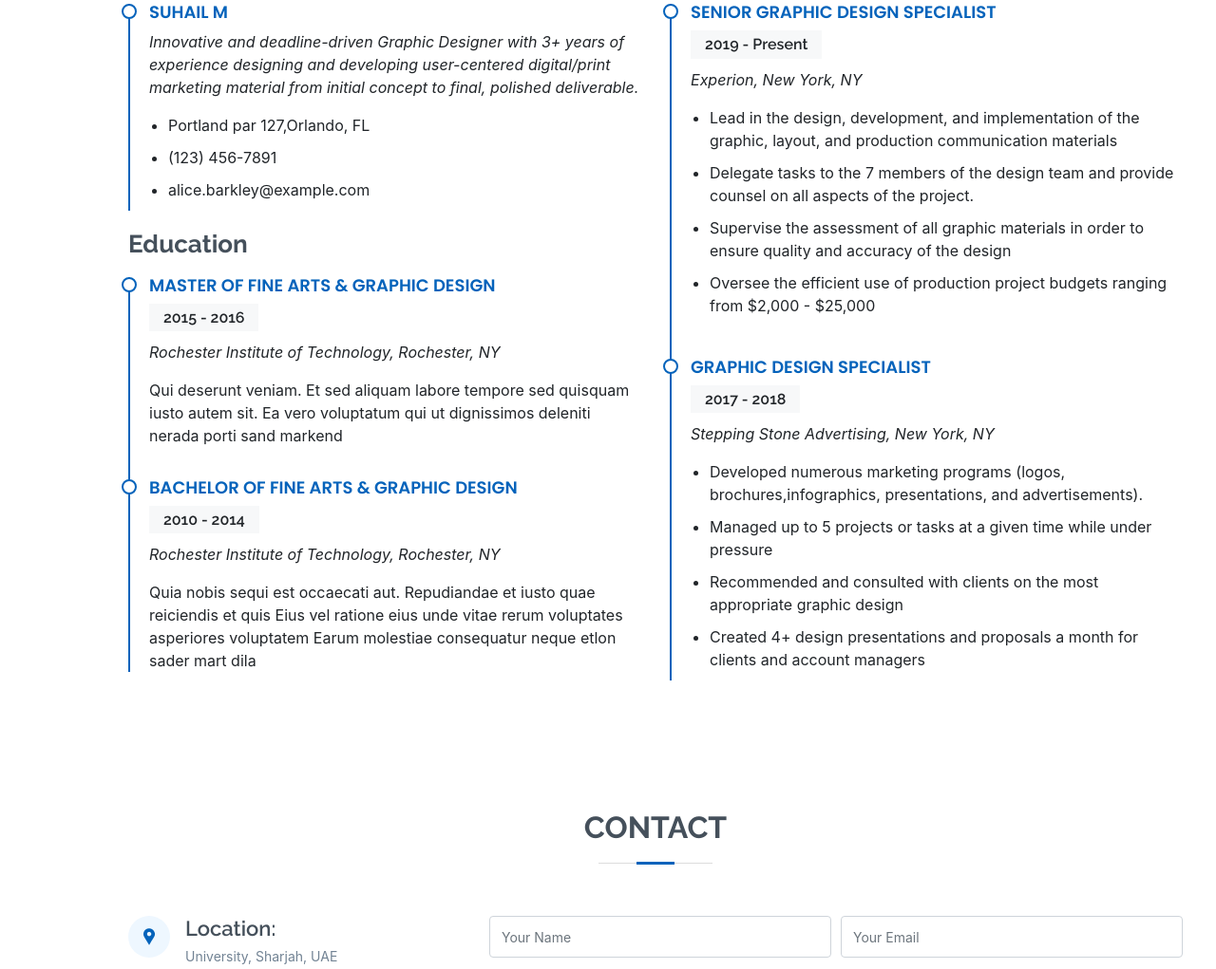
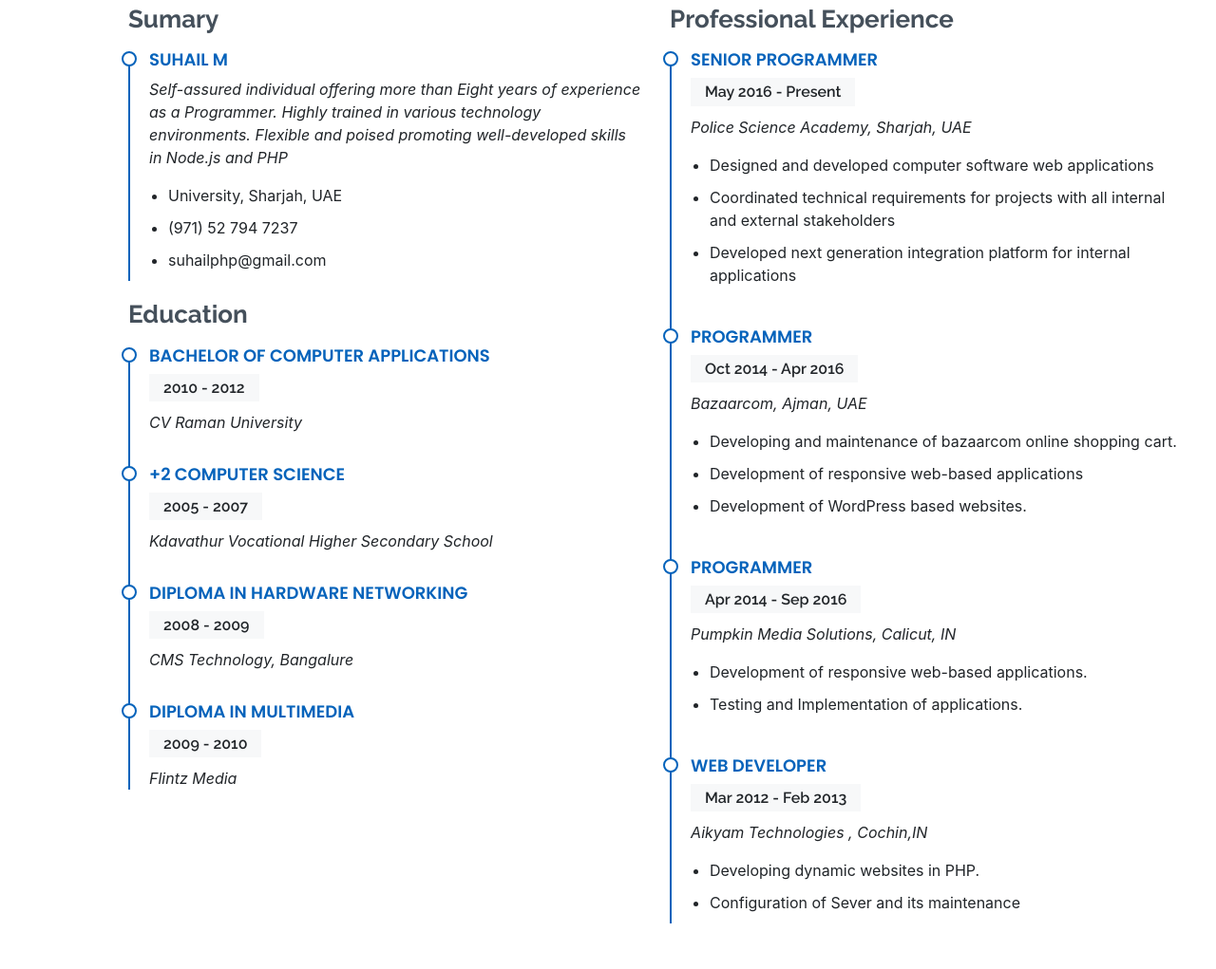
Before and after one commit to suhailphp/MyResume, a website with bundled scripts: page index.html in a window 1280 px wide. Shown: the part 1990-3011 px from the top of the page at 95% size. Built offline with nearby package versions, Linux system fonts and the light colour scheme.

Commit message:
Resume Section updated

```diff
--- a/index.html
+++ b/index.html
@@ -142,6 +142,13 @@
               </div>
             </div>
 
+            <div class="progress">
+              <span class="skill">SQL <i class="val">75%</i></span>
+              <div class="progress-bar-wrap">
+                <div class="progress-bar" role="progressbar" aria-valuenow="75" aria-valuemin="0" aria-valuemax="100"></div>
+              </div>
+            </div>
+
           </div>
 
           <div class="col-lg-6">
@@ -167,6 +174,13 @@
               </div>
             </div>
 
+            <div class="progress">
+              <span class="skill">MySql <i class="val">80%</i></span>
+              <div class="progress-bar-wrap">
+                <div class="progress-bar" role="progressbar" aria-valuenow="80" aria-valuemin="0" aria-valuemax="100"></div>
+              </div>
+            </div>
+
           </div>
 
         </div>
@@ -187,50 +201,74 @@
             <h3 class="resume-title">Sumary</h3>
             <div class="resume-item pb-0">
               <h4>Suhail M</h4>
-              <p><em>Innovative and deadline-driven Graphic Designer with 3+ years of experience designing and developing user-centered digital/print marketing material from initial concept to final, polished deliverable.</em></p>
+              <p><em>Self-assured individual offering more than Eight years of experience as a Programmer. Highly trained in various technology environments. Flexible and poised promoting well-developed skills in Node.js and PHP</em></p>
               <ul>
-                <li>Portland par 127,Orlando, FL</li>
-                <li>(123) 456-7891</li>
-                <li>alice.barkley@example.com</li>
+                <li>University, Sharjah, UAE</li>
+                <li>(971) 52 794 7237</li>
+                <li>suhailphp@gmail.com</li>
               </ul>
             </div>
 
             <h3 class="resume-title">Education</h3>
             <div class="resume-item">
-              <h4>Master of Fine Arts &amp; Graphic Design</h4>
-              <h5>2015 - 2016</h5>
-              <p><em>Rochester Institute of Technology, Rochester, NY</em></p>
-              <p>Qui deserunt veniam. Et sed aliquam labore tempore sed quisquam iusto autem sit. Ea vero voluptatum qui ut dignissimos deleniti nerada porti sand markend</p>
+              <h4>Bachelor of Computer Applications</h4>
+              <h5>2010 - 2012</h5>
+              <p><em>CV Raman University </em></p>
             </div>
             <div class="resume-item">
-              <h4>Bachelor of Fine Arts &amp; Graphic Design</h4>
-              <h5>2010 - 2014</h5>
-              <p><em>Rochester Institute of Technology, Rochester, NY</em></p>
-              <p>Quia nobis sequi est occaecati aut. Repudiandae et iusto quae reiciendis et quis Eius vel ratione eius unde vitae rerum voluptates asperiores voluptatem Earum molestiae consequatur neque etlon sader mart dila</p>
+              <h4>+2 Computer Science </h4>
+              <h5>2005 - 2007</h5>
+              <p><em>Kdavathur Vocational Higher Secondary School</em></p>
+            </div>
+            <div class="resume-item">
+              <h4>Diploma in Hardware Networking </h4>
+              <h5>2008 - 2009</h5>
+              <p><em>CMS Technology, Bangalure</em></p>
+            </div>
+            <div class="resume-item">
+              <h4>Diploma in Multimedia </h4>
+              <h5>2009 - 2010</h5>
+              <p><em>Flintz Media</em></p>
             </div>
           </div>
           <div class="col-lg-6">
             <h3 class="resume-title">Professional Experience</h3>
             <div class="resume-item">
-              <h4>Senior graphic design specialist</h4>
-              <h5>2019 - Present</h5>
-              <p><em>Experion, New York, NY </em></p>
+              <h4>Senior Programmer</h4>
+              <h5>May 2016 - Present</h5>
+              <p><em>Police Science Academy, Sharjah, UAE </em></p>
               <ul>
-                <li>Lead in the design, development, and implementation of the graphic, layout, and production communication materials</li>
-                <li>Delegate tasks to the 7 members of the design team and provide counsel on all aspects of the project. </li>
-                <li>Supervise the assessment of all graphic materials in order to ensure quality and accuracy of the design</li>
-                <li>Oversee the efficient use of production project budgets ranging from $2,000 - $25,000</li>
+                <li>Designed and developed computer software web applications</li>
+                <li>Coordinated technical requirements for projects with all internal and external stakeholders</li>
+                <li>Developed next generation integration platform for internal applications</li>
               </ul>
             </div>
             <div class="resume-item">
-              <h4>Graphic design specialist</h4>
-              <h5>2017 - 2018</h5>
-              <p><em>Stepping Stone Advertising, New York, NY</em></p>
+              <h4>Programmer</h4>
+              <h5>Oct 2014 - Apr 2016</h5>
+              <p><em>Bazaarcom, Ajman, UAE</em></p>
               <ul>
-                <li>Developed numerous marketing programs (logos, brochures,infographics, presentations, and advertisements).</li>
-                <li>Managed up to 5 projects or tasks at a given time while under pressure</li>
-                <li>Recommended and consulted with clients on the most appropriate graphic design</li>
-                <li>Created 4+ design presentations and proposals a month for clients and account managers</li>
+                <li>Developing and maintenance of bazaarcom online shopping cart.</li>
+                <li>Development of responsive web-based applications</li>
+                <li>Development of WordPress based websites.</li>
+              </ul>
+            </div>
+            <div class="resume-item">
+              <h4>Programmer</h4>
+              <h5>Apr 2014 - Sep 2016</h5>
+              <p><em>Pumpkin Media Solutions, Calicut, IN</em></p>
+              <ul>
+                <li>Development of responsive web-based applications.</li>
+                <li>Testing and Implementation of applications.</li>
+              </ul>
+            </div>
+            <div class="resume-item">
+              <h4>Web Developer</h4>
+              <h5>Mar 2012 - Feb 2013</h5>
+              <p><em>Aikyam Technologies , Cochin,IN</em></p>
+              <ul>
+                <li>Developing dynamic websites in PHP.</li>
+                <li>Configuration of Sever and its maintenance</li>
               </ul>
             </div>
           </div>
```
